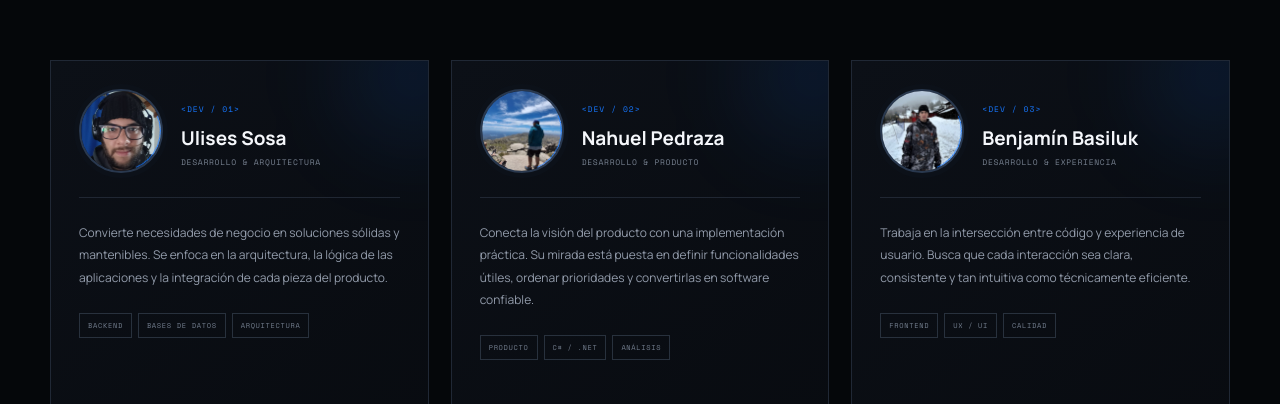
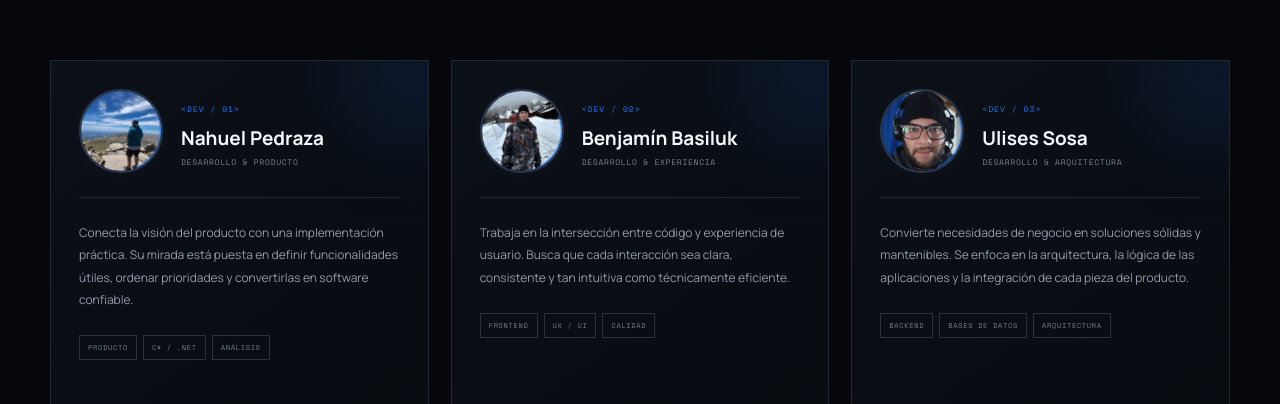
Before and after one commit to UlisesMSosa/newbyte-unlimited-web, a plain HTML site: page index.html in a window 1280 px wide. Shown: the part 3686-4090 px from the top of the page. Drawn offline with nearby package versions, Linux system fonts and the light colour scheme.

Commit message:
Ordenar integrantes para formar NBU

```diff
--- a/index.html
+++ b/index.html
@@ -142,30 +142,30 @@
       <div class="team-grid">
         <article class="member reveal">
           <div class="member-top">
-            <div class="portrait"><img src="imagenes/ulises.png" alt="Retrato de Ulises Sosa" loading="lazy" decoding="async"></div>
-            <div class="member-heading"><span>&lt;DEV / 01&gt;</span><h3>Ulises Sosa</h3><p>Desarrollo &amp; arquitectura</p></div>
-          </div>
-          <p class="member-bio">Convierte necesidades de negocio en soluciones sólidas y mantenibles. Se enfoca en la arquitectura, la lógica de las aplicaciones y la integración de cada pieza del producto.</p>
-          <div class="member-focus"><span>BACKEND</span><span>BASES DE DATOS</span><span>ARQUITECTURA</span></div>
-          <a class="github-link" href="https://github.com/UlisesMSosa" target="_blank" rel="noopener"><span>GitHub</span><b>@UlisesMSosa</b><i>↗</i></a>
-        </article>
-        <article class="member reveal delay-1">
-          <div class="member-top">
             <div class="portrait"><img src="imagenes/nahuel.png" alt="Retrato de Nahuel Pedraza" loading="lazy" decoding="async"></div>
-            <div class="member-heading"><span>&lt;DEV / 02&gt;</span><h3>Nahuel Pedraza</h3><p>Desarrollo &amp; producto</p></div>
+            <div class="member-heading"><span>&lt;DEV / 01&gt;</span><h3>Nahuel Pedraza</h3><p>Desarrollo &amp; producto</p></div>
           </div>
           <p class="member-bio">Conecta la visión del producto con una implementación práctica. Su mirada está puesta en definir funcionalidades útiles, ordenar prioridades y convertirlas en software confiable.</p>
           <div class="member-focus"><span>PRODUCTO</span><span>C# / .NET</span><span>ANÁLISIS</span></div>
           <a class="github-link" href="https://github.com/pnahuel568-cmd" target="_blank" rel="noopener"><span>GitHub</span><b>@pnahuel568-cmd</b><i>↗</i></a>
         </article>
-        <article class="member reveal delay-2">
+        <article class="member reveal delay-1">
           <div class="member-top">
             <div class="portrait"><img src="imagenes/benjamin.png" alt="Retrato de Benjamín Basiluk" loading="lazy" decoding="async"></div>
-            <div class="member-heading"><span>&lt;DEV / 03&gt;</span><h3>Benjamín Basiluk</h3><p>Desarrollo &amp; experiencia</p></div>
+            <div class="member-heading"><span>&lt;DEV / 02&gt;</span><h3>Benjamín Basiluk</h3><p>Desarrollo &amp; experiencia</p></div>
           </div>
           <p class="member-bio">Trabaja en la intersección entre código y experiencia de usuario. Busca que cada interacción sea clara, consistente y tan intuitiva como técnicamente eficiente.</p>
           <div class="member-focus"><span>FRONTEND</span><span>UX / UI</span><span>CALIDAD</span></div>
           <a class="github-link" href="https://github.com/benjaminbasiluk" target="_blank" rel="noopener"><span>GitHub</span><b>@benjaminbasiluk</b><i>↗</i></a>
+        </article>
+        <article class="member reveal delay-2">
+          <div class="member-top">
+            <div class="portrait"><img src="imagenes/ulises.png" alt="Retrato de Ulises Sosa" loading="lazy" decoding="async"></div>
+            <div class="member-heading"><span>&lt;DEV / 03&gt;</span><h3>Ulises Sosa</h3><p>Desarrollo &amp; arquitectura</p></div>
+          </div>
+          <p class="member-bio">Convierte necesidades de negocio en soluciones sólidas y mantenibles. Se enfoca en la arquitectura, la lógica de las aplicaciones y la integración de cada pieza del producto.</p>
+          <div class="member-focus"><span>BACKEND</span><span>BASES DE DATOS</span><span>ARQUITECTURA</span></div>
+          <a class="github-link" href="https://github.com/UlisesMSosa" target="_blank" rel="noopener"><span>GitHub</span><b>@UlisesMSosa</b><i>↗</i></a>
         </article>
       </div>
     </section>
```
